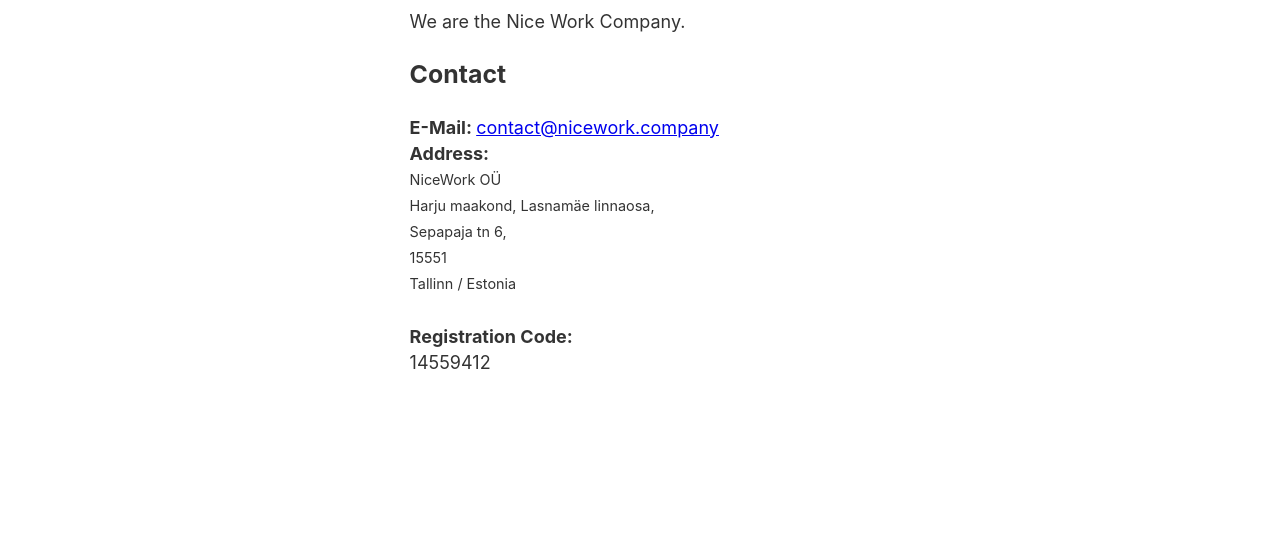
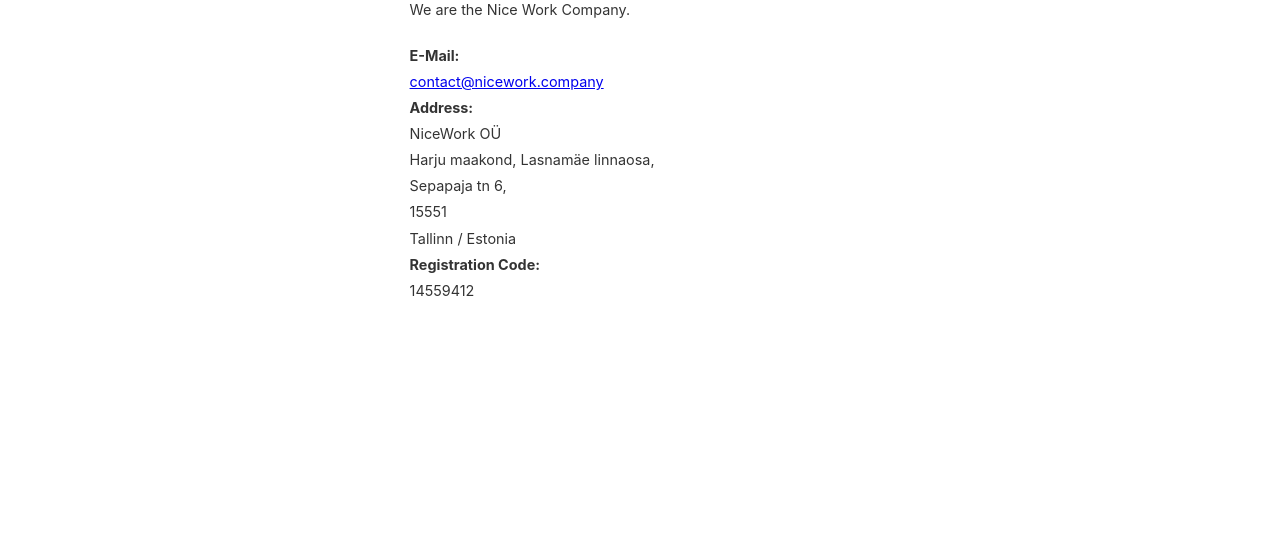
Before and after one commit to nicework-company/website, a Gatsby site: page / in a window 1280 px wide. Shown: the part 265-800 px from the top of the page. Built offline with nearby package versions, Linux system fonts and the light colour scheme; Gatsby itself is replaced by a stand-in of ours.

Commit message:
Updated layout

```diff
--- a/gatsby-config.js
+++ b/gatsby-config.js
@@ -3,6 +3,7 @@
     title: 'Nice Work Company',
   },
   plugins: [
+    'gatsby-plugin-styled-components',
     'gatsby-plugin-react-helmet',
     {
       resolve: `gatsby-plugin-manifest`,
--- a/package.json
+++ b/package.json
@@ -4,19 +4,23 @@
   "version": "1.0.0",
   "author": "Eralp Karaduman <eralp@nicework.company>",
   "dependencies": {
+    "babel-plugin-styled-components": "^1.12.0",
     "gatsby": "^2.0.0",
     "gatsby-plugin-manifest": "^2.0.2",
     "gatsby-plugin-offline": "^2.0.5",
     "gatsby-plugin-react-helmet": "^3.0.0",
+    "gatsby-plugin-styled-components": "^3.5.0",
     "react": "^16.5.1",
     "react-dom": "^16.5.1",
-    "react-helmet": "^5.2.0"
+    "react-helmet": "^5.2.0",
+    "styled-components": "^5.2.1"
   },
   "keywords": [
     "gatsby"
   ],
   "license": "MIT",
   "scripts": {
+    "start": "npm run develop",
     "build": "gatsby build",
     "develop": "gatsby develop",
     "upload": "cd public && s3-upload ../conf/aws-upload.conf.js",
--- a/src/components/header.js
+++ b/src/components/header.js
@@ -44,7 +44,8 @@
         <img src={logo} alt="nice work company logo" style={{
               margin: 0,
               width: 60,
-              marginRight: 20
+              marginRight: 20,
+              borderRadius: 30
             }} />
         <h1 style={{ margin: 0, fontSize: '2.2em' }}>
           <Link
--- /dev/null
+++ b/src/components/text.js
@@ -0,0 +1,22 @@
+import styled from 'styled-components'
+
+const fontFamily = 'apple-system, BlinkMacSystemFont, Segoe UI, Roboto, Oxygen, Ubuntu, Cantarell, Fira Sans, Droid Sans, Helvetica Neue, sans-serif'
+
+export const BoldBodyText = styled.div`
+  font-family: ${fontFamily};
+  font-style: normal;
+  font-size: 0.8em;
+  font-weight: bold;
+`
+
+export const BodyText = styled.div`
+  font-family: ${fontFamily};
+  font-size: 0.8em;
+  font-style: normal;
+`
+
+export const LinkText = styled.div`
+  font-family: ${fontFamily};
+  font-size: 0.8em;
+  font-style: normal;
+`
--- a/src/pages/index.js
+++ b/src/pages/index.js
@@ -1,30 +1,30 @@
 import React from 'react'
+import Layout from '../components/layout'
+import { BoldBodyText, LinkText, BodyText } from '../components/text'
 
-import Layout from '../components/layout'
 
 const IndexPage = () => (
   <Layout>
-    <h1>Hi,</h1>
-    <p>
+    <h2>Hi,</h2>
+    <BodyText style={{marginBottom: 20}}>
       We are the Nice Work Company.
-    </p>
-    <p>
-      <h3>Contact</h3>
-      <strong>E-Mail: </strong>
-      <a href="mailto:contact@nicework.company" >contact@nicework.company</a>
-      <p>
-        <strong>Address: </strong>
-        <p style={{fontSize: '0.8em'}}>
-          NiceWork OÜ<br/>
-          Harju maakond, Lasnamäe linnaosa,<br/>
-          Sepapaja tn 6,<br/>
-          15551<br/>
-          Tallinn / Estonia
-        </p>
-        <strong>Registration Code: </strong>
-        <p>14559412</p>
-      </p>
-    </p>
+    </BodyText>
+    <address>
+      <BoldBodyText>E-Mail: </BoldBodyText>
+      <LinkText>
+        <a href="mailto:contact@nicework.company">contact@nicework.company</a>
+      </LinkText>
+      <BoldBodyText>Address: </BoldBodyText>
+      <BodyText>
+        NiceWork OÜ<br />
+        Harju maakond, Lasnamäe linnaosa,<br />
+        Sepapaja tn 6,<br />
+        15551<br />
+        Tallinn / Estonia
+      </BodyText>
+      <BoldBodyText>Registration Code: </BoldBodyText>
+      <BodyText>14559412</BodyText>
+    </address>
   </Layout>
 )
 
```
Also changed, not shown: src/pages/team.js (+10 -11 lines), src/images/avatar_512.png (added), 3 other files.
